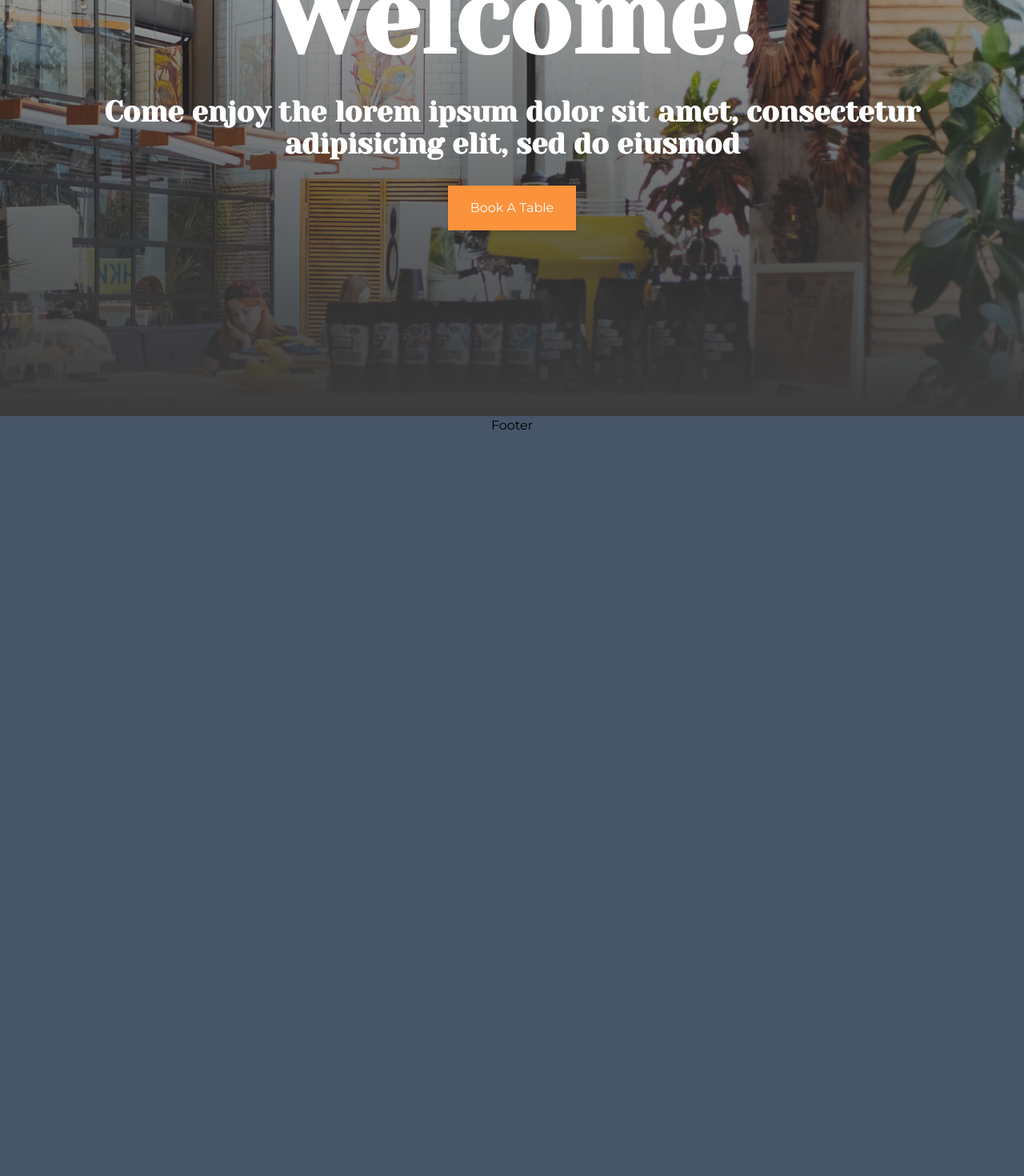
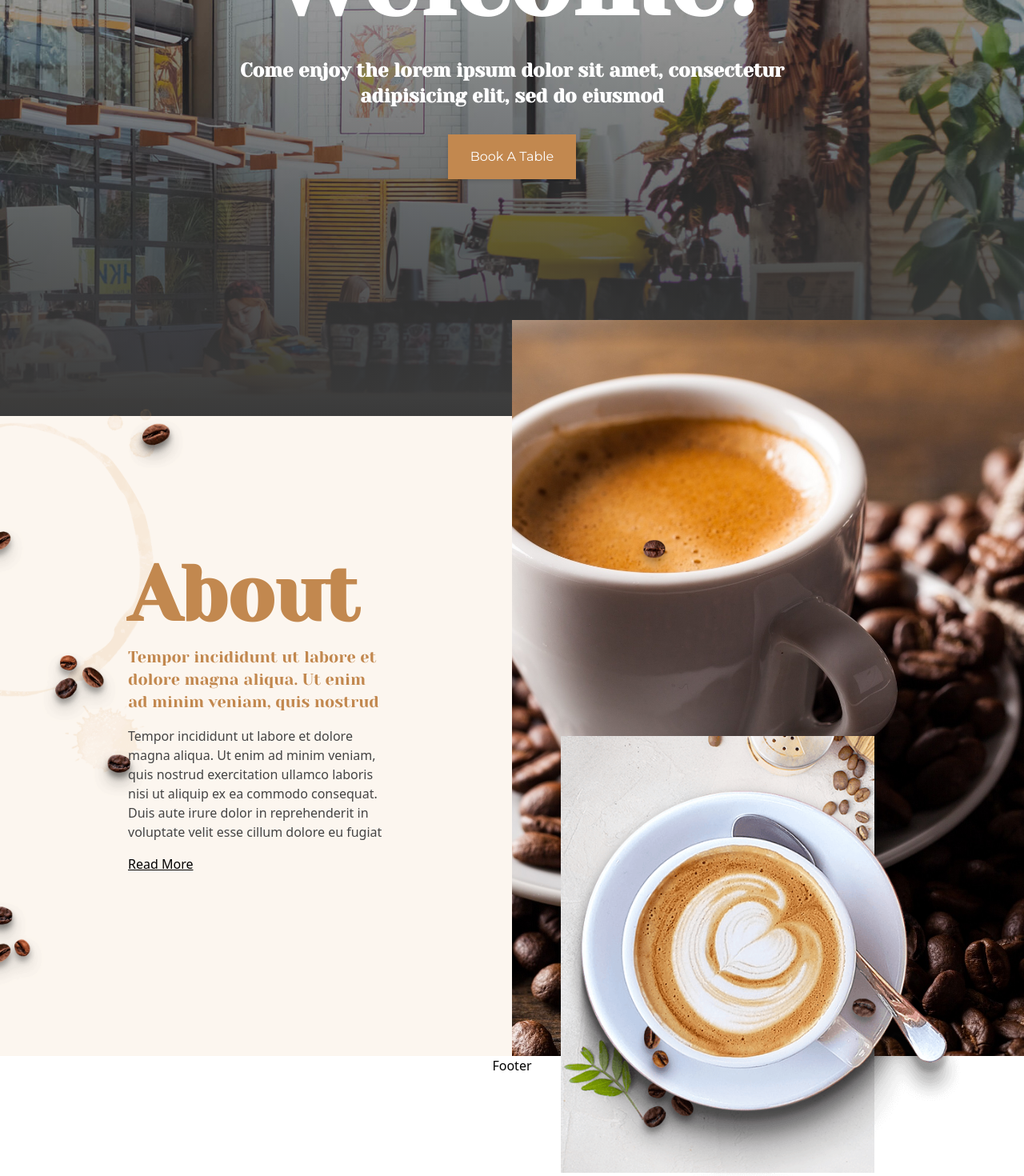
Before and after one commit to ib-ahmedd/coffee_store, a Next.js app: page / in a window 1280 px wide. Shown: the part 280-1750 px from the top of the page at 80% size. Before the commit the page ends 824 px from the top, so only its background shows below. Built offline with nearby package versions, Linux system fonts and the light colour scheme; a web font is replaced by a local one.

Commit message:
complete home about section

```diff
--- /dev/null
+++ b/app/components/about/About.tsx
@@ -0,0 +1,42 @@
+import Image from "next/image";
+import React from "react";
+
+function About() {
+  return (
+    <section className="flex flex-col md:flex-row bg-[#fcf6ef]  w-full items-end md:h-screen">
+      <div className="w-full h-full flex flex-col p-8 lg:p-40 box-border md:w-1/2">
+        <h2 className="font-bold font-yeseva text-4xl z-10 text-orange my-4 lg:text-8xl sm:text-6xl">
+          About
+        </h2>
+        <h3 className="text-orange z-10 font-yeseva text-lg sm:text-xl">
+          Tempor incididunt ut labore et dolore magna aliqua. Ut enim ad minim
+          veniam, quis nostrud
+        </h3>
+        <p className="text-monteserat z-10 my-4 text-semi-black">
+          Tempor incididunt ut labore et dolore magna aliqua. Ut enim ad minim
+          veniam, quis nostrud exercitation ullamco laboris nisi ut aliquip ex
+          ea commodo consequat. Duis aute irure dolor in reprehenderit in
+          voluptate velit esse cillum dolore eu fugiat
+        </p>
+        <a href="" className="z-10 underline hover:cursor">
+          Read More
+        </a>
+      </div>
+      <div className="w-full flex justify-end md:absolute md:h-[115%]">
+        <div className="absolute w-full h-full md:bg-home-about-nuts bg-cover bg-no-repeat bg-center lg:bg-left" />
+        <div className="w-full flex items-end h-full md:pl-8 md:bg-home-about-bg bg-cover bg-bottom bg-no-repeat md:w-1/2 ">
+          <div className="relative w-[25rem] h-[25rem] -mb-40 md:w-[35rem] md:h-[35rem]">
+            <Image
+              src="/images/home/sec2/widget-coffee-img.png"
+              alt="coffee image"
+              fill
+              className="object-contain"
+            />
+          </div>
+        </div>
+      </div>
+    </section>
+  );
+}
+
+export default About;
--- a/app/components/index.ts
+++ b/app/components/index.ts
@@ -1,3 +1,4 @@
 import Intro from "./intro/Intro";
+import About from "./about/About";
 
-export { Intro };
+export { Intro, About };
--- a/app/components/intro/Intro.tsx
+++ b/app/components/intro/Intro.tsx
@@ -2,16 +2,16 @@ import React from "react";
 
 function Intro() {
   return (
-    <section className="w-full h-[90vh] bg-homeIntroBg bg-cover bg-center bg-no-repeat xl:h-screen">
-      <div className="w-full h-full pt-60 px-4 flex flex-col items-center bg-gradient-to-t from-[#3a3a3a] to-transparent">
-        <h1 className="font-yeseva text-white font-bold text-7xl sm:text-8xl md:text-9xl">
+    <section className="w-full h-fit bg-home-intro-bg bg-cover bg-center bg-no-repeat lg:h-fit lg:bg-fixed">
+      <div className="w-full h-screen px-4 flex flex-col items-center bg-gradient-to-t from-[#3a3a3a] to-transparent">
+        <h1 className="font-yeseva mt-48 text-white font-bold text-7xl sm:text-8xl md:text-9xl">
           Welcome!
         </h1>
-        <p className="font-yeseva text-white text-base font-bold text-center my-8 md:text-4xl">
+        <p className="font-yeseva text-white text-base font-bold text-center my-8 md:text-2xl">
           Come enjoy the lorem ipsum dolor sit amet, consectetur
           <br className="hidden md:block" /> adipisicing elit, sed do eiusmod
         </p>
-        <button className="w-40 bg-orange-400 text-white py-4 shadow-md">
+        <button className="w-40 bg-orange hover:bg-[#0274be] transition-all duration-200 text-white py-4 shadow-md font-monteserat">
           Book A Table
         </button>
       </div>
--- a/app/layout.tsx
+++ b/app/layout.tsx
@@ -10,7 +10,7 @@ export const metadata = {
 const RootLayout = ({ children }: RootLayoutProps) => {
   return (
     <html>
-      <body className="flex flex-col items-center bg-slate-600 font-monteserat">
+      <body className="flex flex-col items-center">
         <Navbar />
         {children}
         <Footer />
--- a/app/page.tsx
+++ b/app/page.tsx
@@ -1,9 +1,10 @@
-import { Intro } from "./components";
+import { About, Intro } from "./components";
 
 function Home() {
   return (
     <main className="w-full">
       <Intro />
+      <About />
     </main>
   );
 }
--- a/components/Navbar.tsx
+++ b/components/Navbar.tsx
@@ -9,7 +9,7 @@ import { useState } from "react";
 const Navbar = () => {
   const [menuOpen, setMenuOpen] = useState(false);
   return (
-    <nav className="w-full absolute top-0 flex flex-col items-center px-7 py-4 mx-auto xl:w-3/4 xl:px-0 md:flex-row md:justify-between">
+    <nav className="w-full absolute font-monteserat top-0 flex flex-col items-center px-7 py-4 mx-auto xl:w-3/4 xl:px-0 md:flex-row md:justify-between">
       <span className="md:flex hidden gap-4 flex-1">
         {navLinksArray.map((item) => (
           <NavLink
--- a/tailwind.config.ts
+++ b/tailwind.config.ts
@@ -6,12 +6,32 @@ module.exports = {
     "./app/**/*.{js,ts,jsx,tsx,mdx}",
   ],
   theme: {
+    screens: {
+      sm: "640px",
+      // => @media (min-width: 640px) { ... }
+
+      md: "768px",
+      // => @media (min-width: 768px) { ... }
+
+      lg: "1024px",
+      // => @media (min-width: 1024px) { ... }
+
+      xl: "1280px",
+      // => @media (min-width: 1280px) { ... }
+
+      "2xl": "1536px",
+      // => @media (min-width: 1536px) { ... }
+    },
     extend: {
       colors: {
         "regal-blue": "#243c5a",
+        orange: "#c2884f",
+        "semi-black": "#444",
       },
       backgroundImage: {
-        homeIntroBg: "url('/images/home/intro/bg-img.jpg')",
+        "home-intro-bg": "url('/images/home/intro/bg-img.jpg')",
+        "home-about-bg": "url('/images/home/sec2/cup.jpg')",
+        "home-about-nuts": "url('/images/home/sec2/bg-img-nuts.png')",
       },
       fontFamily: {
         monteserat: ['"Montserrat"', "sans-serif"],
```
Also changed, not shown: public/images/home/sec2/cup.jpg (added).
